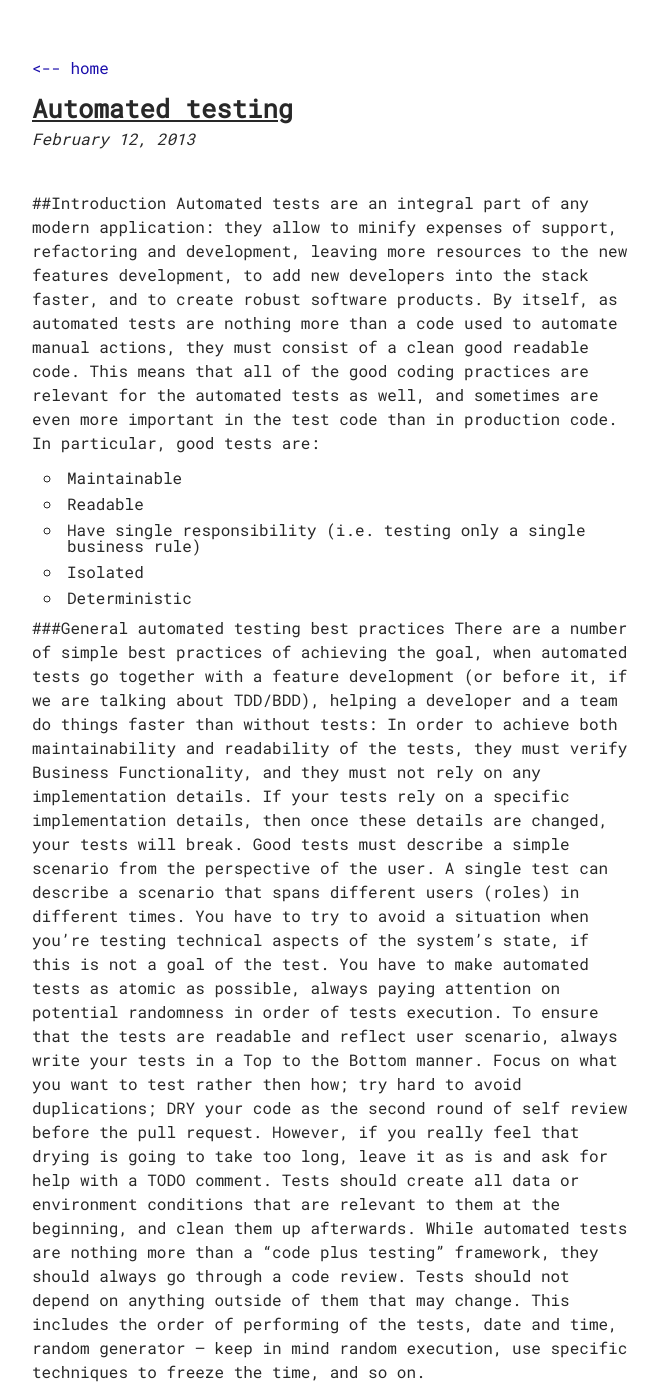
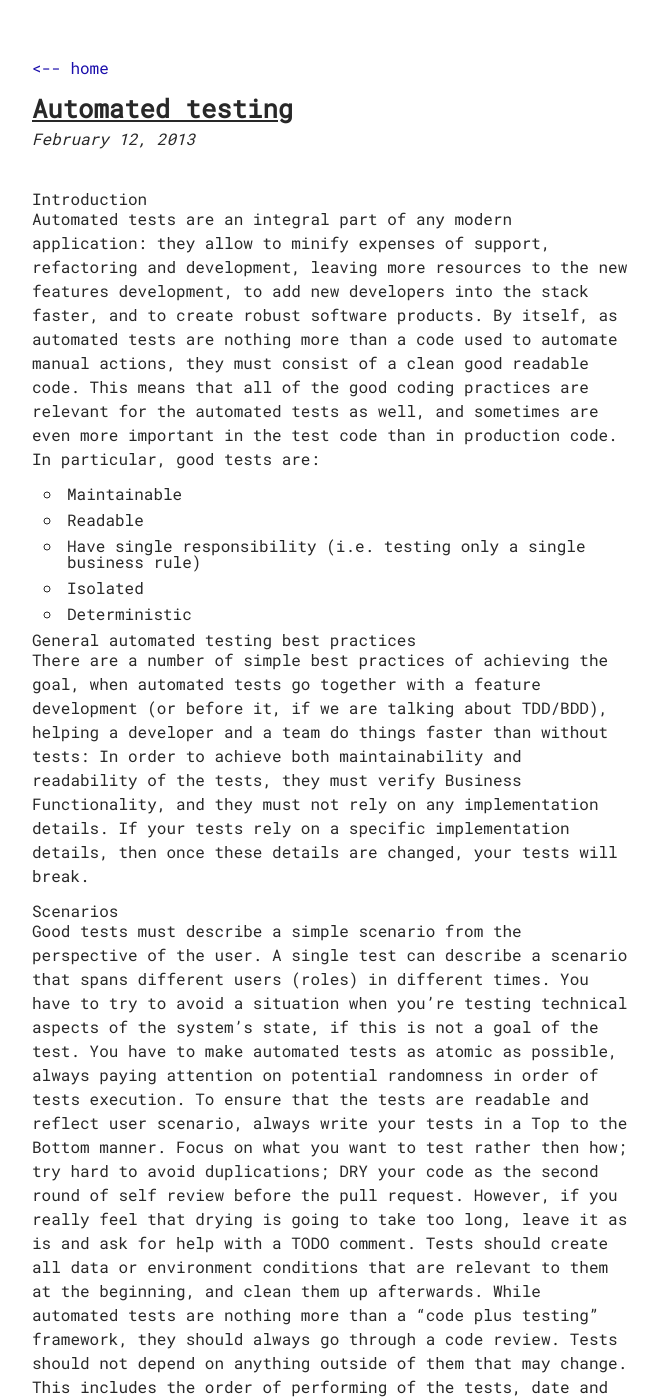
Before and after one commit to vshvedov/vladcodes, a Jekyll site: the page built from _posts/2013-02-12-automated-testing.md, in a window 1280 px wide and 1400 px high. Shown: the whole window, without its empty margins (308-966 px from the left). Built offline with Jekyll 4.4.1, drawn with Linux system fonts in a browser that asks for light colours; some of the changed text lies outside the part shown.

Commit message:
Update 2013-03-05

```diff
--- a/_posts/2013-02-12-automated-testing.md
+++ b/_posts/2013-02-12-automated-testing.md
@@ -3,7 +3,8 @@ layout: post
 title: Automated testing
 ---
 
-##Introduction
+## Introduction
+
 Automated tests are an integral part of any modern application: they allow to minify expenses of support, refactoring and development, leaving more resources to the new features development, to add new developers into the stack faster, and to create robust software products.
 By itself, as automated tests are nothing more than a code used to automate manual actions, they must consist of a clean good readable code. This means that all of the good coding practices are relevant for the automated tests as well, and sometimes are even more important in the test code than in production code. In particular, good tests are:
 
@@ -13,14 +14,19 @@ By itself, as automated tests are nothing more than a code used to automate manu
 * Isolated
 * Deterministic
 
-###General automated testing best practices
+## General automated testing best practices
+
 There are a number of simple best practices of achieving the goal, when automated tests go together with a feature development (or before it, if we are talking about TDD/BDD), helping a developer and a team do things faster than without tests:
 In order to achieve both maintainability and readability of the tests, they must verify Business Functionality, and they must not rely on any implementation details. If your tests rely on a specific implementation details, then once these details are changed, your tests will break.
+
+### Scenarios
+
 Good tests must describe a simple scenario from the perspective of the user. A single test can describe a scenario that spans different users (roles) in different times. You have to try to avoid a situation when you’re testing technical aspects of the system’s state, if this is not a goal of the test. You have to make automated tests as atomic as possible, always paying attention on potential randomness in order of tests execution.
 To ensure that the tests are readable and reflect user scenario, always write your tests in a Top to the Bottom manner. Focus on what you want to test rather then how; try hard to avoid duplications; DRY your code as the second round of self review before the pull request. However, if you really feel that drying is going to take too long, leave it as is and ask for help with a TODO comment.
 Tests should create all data or environment conditions that are relevant to them at the beginning, and clean them up afterwards. While automated tests are nothing more than a “code plus testing” framework, they should always go through a code review. Tests should not depend on anything outside of them that may change. This includes the order of performing of the tests, date and time, random generator – keep in mind random execution, use specific techniques to freeze the time, and so on.
 
-###Rspec best practices
+## Rspec best practices
+
 Rspec is a great tool in the behavior-driven development, and we need to fully use its potential, to make the automated test’s code reliable and maintainable. Here is the number of general guidelines for your Rspec specs:
 Be clear about what method you are describing. For instance, use the Ruby documentation convention of . (or ::) when referring to a class method's name, and # when referring to an instance method's name.
 
```
Also changed, not shown: _posts/2013-03-05-manual-testing.md (+19 -0 lines), _posts/2015-05-11-dci-interactions.md (+6 -6 lines).
